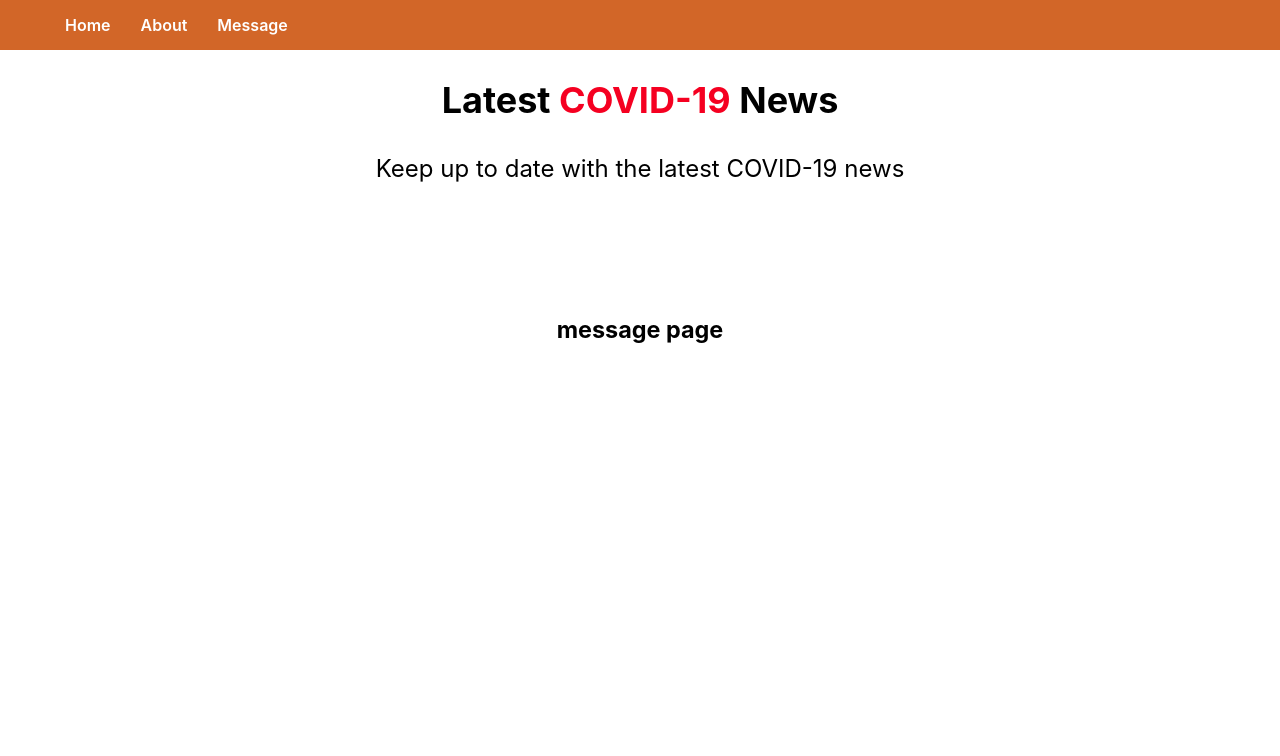
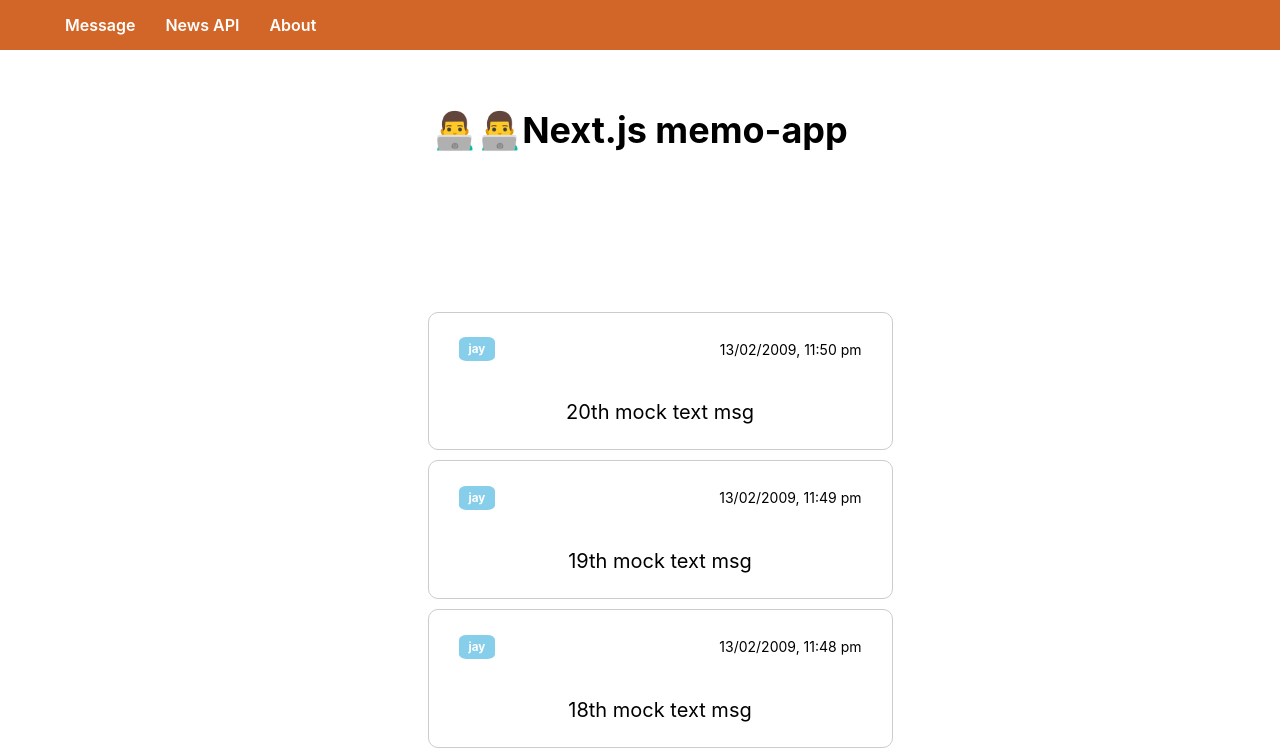
Before and after one commit to esther615kim/next.js-restful-crud-memo-app, a Next.js app: page /message in a window 1280 px wide. Shown: the top 756 px of the page. Built offline with nearby package versions, Linux system fonts and the light colour scheme.

Commit message:
Add styled-components and updated README.md with changelog

```diff
--- a/components/Header.js
+++ b/components/Header.js
@@ -3,10 +3,9 @@ import headerStyles from '../styles/Header.module.css'
 export default function Header() {
     return (
         <div>
-            <h2 className={headerStyles.title}>
-                Latest <span>COVID-19</span> News
-            </h2>
-            <p className={headerStyles.description}>Keep up to date with the latest COVID-19 news</p>
+            <h5 className={headerStyles.title} >
+                👨‍💻👨‍💻Next.js memo-app
+            </h5>
         </div>
     )
 }
--- a/components/Nav.js
+++ b/components/Nav.js
@@ -6,13 +6,13 @@ const Nav = () => {
         <nav className={navStyles.nav}>
             <ul>
                 <li>
-                    <Link href="/">Home</Link>
+                    <Link href="/message">Message</Link>
+                </li>
+                <li>
+                    <Link href="/">News API</Link>
                 </li>
                 <li>
                     <Link href="/about">About</Link>
-                </li>
-                <li>
-                    <Link href="/message">Message</Link>
                 </li>
             </ul>
         </nav>
--- a/components/message/MsgCard.jsx
+++ b/components/message/MsgCard.jsx
@@ -1,10 +1,36 @@
-import MsgInput from "./MsgInput";
+import styled from "styled-components";
+
+const StyledLi = styled.li`
+  border: 1px solid #ccc;
+  min-width: 465px;
+  padding: 5px 30px;
+  border-radius: 10px;
+  margin-bottom: 10px;
+  div {
+    color: #lavender;
+    margin-bottom: none;
+    display: flex;
+    font-size: 14px;
+    justify-content: space-between;
+    align-items: center;
+    h5 {
+      padding: 5px 10px;
+      border-radius: 20%;
+      color: #fff;
+      background: skyblue;
+    }
+  }
+  p {
+    font-size: 20px;
+    text-align: center;
+  }
+`;
 
 const MsgCard = ({ userId, timestamp, text }) => (
-  <li className="message-card">
-    <h5>
-      {userId}
-      <sub>
+  <StyledLi className="message-card">
+    <div>
+      <h5>{userId}</h5>
+      <span>
         {/* sub-subscript */}
         {new Date(timestamp).toLocaleString("en-UK", {
           year: "numeric",
@@ -14,10 +40,11 @@ const MsgCard = ({ userId, timestamp, text }) => (
           minute: "2-digit",
           hour12: true,
         })}
-      </sub>
-      {text}
-      {/* text -edtable */}
-    </h5>
-  </li>
+      </span>
+    </div>
+    <p>{text}</p>
+    {/* text -edtable */}
+  </StyledLi>
 );
+
 export default MsgCard;
--- a/components/message/MsgList.jsx
+++ b/components/message/MsgList.jsx
@@ -1,10 +1,19 @@
 import MsgCard from "./MsgCard";
+import styled from "styled-components";
 
-const userIds = ["chuchu", "macey"];
-const getRarndomUserId = () => userIds(Math.round(Math.random())); // randomly pick either chuchu or macey
+const randomIds = ["roy", "jay"];
+const getRandomId = () => randomIds[Math.round(Math.random())]; // randomly pick either chuchu or macey
 
 // #1 generate 50-item mock data
-const msgs = Array(20).fill(0).map();
+const msgs = Array(20)
+  .fill(0)
+  .map((_, index) => ({
+    id: index + 1,
+    userId: getRandomId(),
+    timestamp: 1234567890123 + index * 1000 * 60, // i*second *minute =>  update per minute
+    text: `${index + 1}th mock text msg`,
+  }))
+  .reverse(); // recent order;
 
 // #2 create mock data manually
 // const msgs = [
@@ -21,9 +30,16 @@ const msgs = Array(20).fill(0).map();
 //     text: "2 mock text", // needs 13-digit number
 //   },
 // ];
+const StyledUl = styled.ul`
+  list-style: none;
+`;
 
 const MsgList = () => (
-  <ul className="message-list">
-    <MsgCard />
-  </ul>
+  <StyledUl className="message-list">
+    {msgs.map((item) => (
+      <MsgCard key={item.id} {...item} /> // spread => props
+    ))}
+  </StyledUl>
 );
+
+export default MsgList;
--- a/package.json
+++ b/package.json
@@ -9,9 +9,13 @@
     "lint": "next lint"
   },
   "dependencies": {
+    "@zeit/next-sass": "^1.0.1",
     "next": "11.1.2",
+    "node-sass": "^4.14.1",
     "react": "17.0.2",
-    "react-dom": "17.0.2"
+    "react-dom": "17.0.2",
+    "sass": "^1.44.0",
+    "styled-components": "^5.3.3"
   },
   "devDependencies": {
     "eslint": "7.32.0",
--- a/pages/message.jsx
+++ b/pages/message.jsx
@@ -1,9 +1,9 @@
-import React from "react";
+import MsgList from "../components/message/MsgList";
 
 function message() {
   return (
     <div>
-      <h3>message page</h3>
+      <MsgList />
     </div>
   );
 }
--- a/styles/Layout.module.css
+++ b/styles/Layout.module.css
@@ -13,8 +13,8 @@
   flex: 1;
   display: flex;
   flex-direction: column;
-  justify-content:flex-start;
-  font-size:1.25rem;
+  justify-content: flex-start;
+  font-size: 1.25rem;
   align-items: center;
 }
 
@@ -34,33 +34,6 @@
   flex-grow: 1;
 }
 
-.title a {
-  color: #0070f3;
-  text-decoration: none;
-}
-
-.title a:hover,
-.title a:focus,
-.title a:active {
-  text-decoration: underline;
-}
-
-.title {
-  margin: 0;
-  line-height: 1.15;
-  font-size: 4rem;
-}
-
-.title,
-.description {
-  text-align: center;
-}
-
-.description {
-  line-height: 1.5;
-  font-size: 1.5rem;
-}
-
 .code {
   background: #fafafa;
   border-radius: 5px;
@@ -69,54 +42,3 @@
   font-family: Menlo, Monaco, Lucida Console, Liberation Mono, DejaVu Sans Mono,
     Bitstream Vera Sans Mono, Courier New, monospace;
 }
-
-.grid {
-  display: flex;
-  align-items: center;
-  justify-content: center;
-  flex-wrap: wrap;
-  max-width: 800px;
-  margin-top: 3rem;
-}
-
-.card {
-  margin: 1rem;
-  padding: 1.5rem;
-  text-align: left;
-  color: inherit;
-  text-decoration: none;
-  border: 1px solid #eaeaea;
-  border-radius: 10px;
-  transition: color 0.15s ease, border-color 0.15s ease;
-  width: 45%;
-}
-
-.card:hover,
-.card:focus,
-.card:active {
-  color: #0070f3;
-  border-color: #0070f3;
-}
-
-.card h2 {
-  margin: 0 0 1rem 0;
-  font-size: 1.5rem;
-}
-
-.card p {
-  margin: 0;
-  font-size: 1.25rem;
-  line-height: 1.5;
-}
-
-.logo {
-  height: 1em;
-  margin-left: 0.5rem;
-}
-
-@media (max-width: 600px) {
-  .grid {
-    width: 100%;
-    flex-direction: column;
-  }
-}
```
Also changed, not shown: components/ArticleList.jsx (+12 -9 lines), components/message/MsgInput.jsx (deleted, +0 -34 lines), components/message/message.module.sass (added, +56 -0 lines), 1 other file (tests, documents, lock files or other folders).
